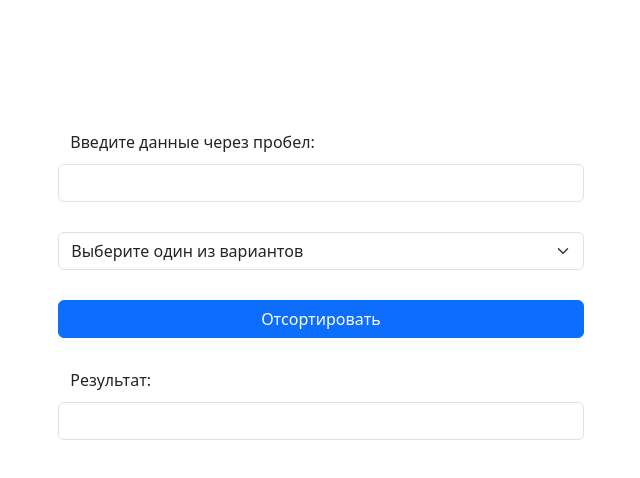
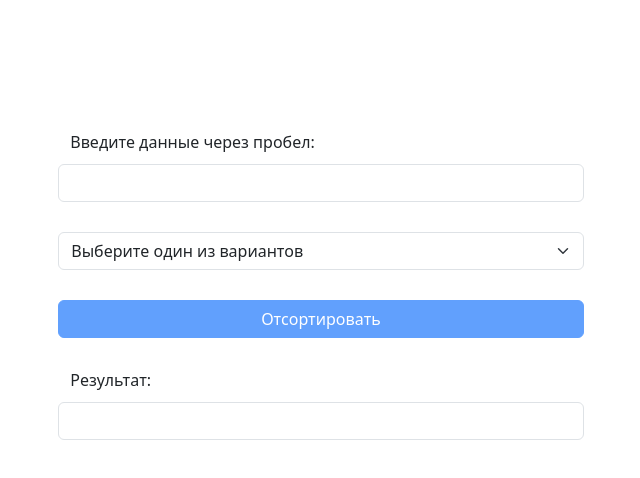
Before and after one commit to SLiubovS/vue-algorithms, a Vue app: page / in a window 1280 px wide. Shown: the top 478 px of the page, without its empty margins (319-959 px from the left). Built offline with nearby package versions, Linux system fonts and the light colour scheme.

Commit message:
сделала кнопку динамической

```diff
--- a/src/App.vue
+++ b/src/App.vue
@@ -18,26 +18,11 @@ const options = ref([
 function sortStart() {
 
   arraySorts = inputString.value.split(' ').map(str => parseFloat(str));
+  const sortAlgorithm = SortAlgorithmFactory.getAlgorithm(selected.value);
+  sortAlgorithm.sort(arraySorts);
+  sorted.value = arraySorts.join(', ');
+}
 
-  const sortAlgorithm = SortAlgorithmFactory.getAlgorithm(selected.value);
-
-  sortAlgorithm.sort(arraySorts);
-
-  // if (selected.value == 'bubbleSort') {
-  //   const bubbleSort = (arraySorts: string[]) => {
-  //     for (let i = 0; i < arraySorts.length; i++) {
-  //       for (let j = 0; j < arraySorts.length - i; j++) {
-  //         if (arraySorts[j] > arraySorts[j + 1]) {
-  //           [arraySorts[j], arraySorts[j + 1]] = [arraySorts[j + 1], arraySorts[j]];
-  //         }
-  //       }
-  //     }
-  //   }
-  //   bubbleSort(arraySorts);
-
-
-    sorted.value = arraySorts.join(', ');
-}
 </script>
 
 <template>
@@ -60,7 +45,7 @@ function sortStart() {
             </select>
           </div>
           <div class="row row__margin">
-            <button type="button" class="btn btn-primary btn-primary" @click="sortStart">
+            <button type="button" class="btn btn-primary" :disabled="(selected == 'start') ? true : false " @click="sortStart">
               Отсортировать
             </button>
           </div>
```
